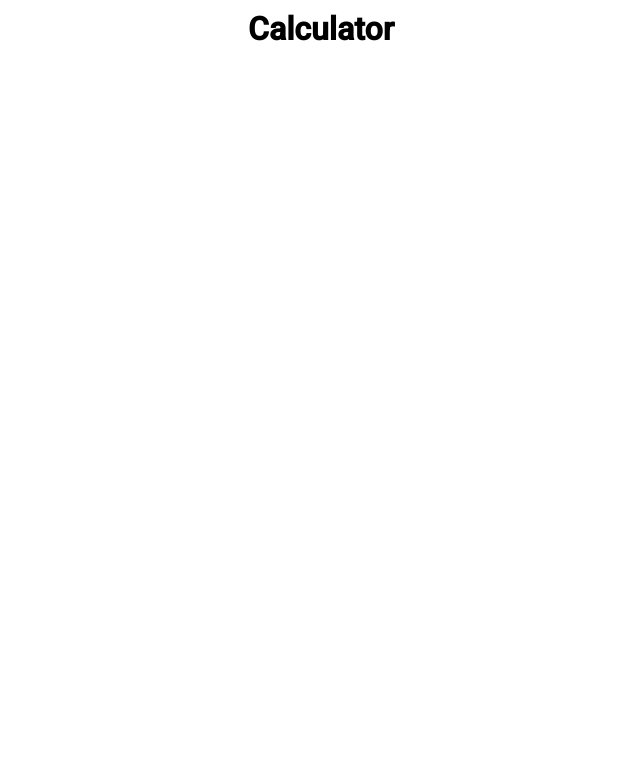
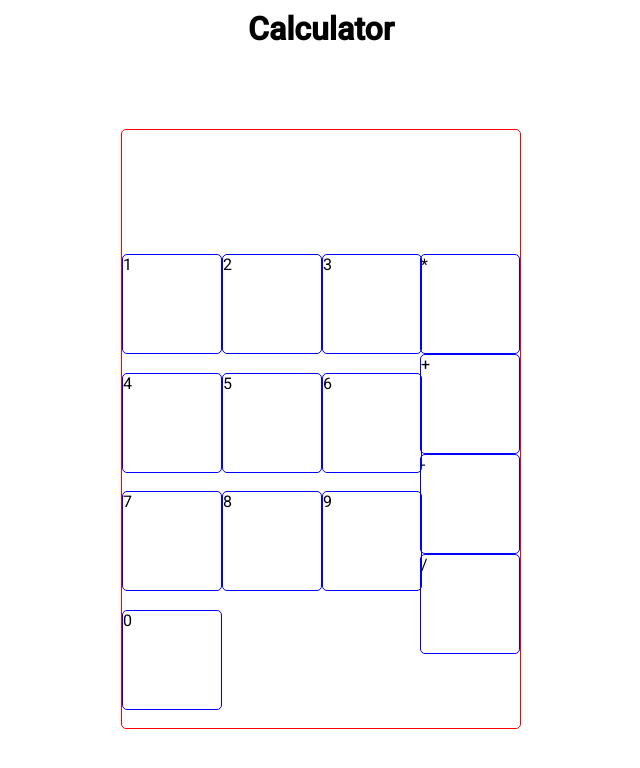
Before and after one commit to RizaHKhan/frontend-workflow, a website: page src/index.html in a window 1280 px wide. Shown: the whole page, without its empty margins (319-959 px from the left). Drawn offline with nearby package versions, Linux system fonts and the light colour scheme; files that its build step writes are made by us from their sources.

Commit message:
Inital calculator setup

```diff
--- /dev/null
+++ b/src/css/components/calculator.scss
@@ -0,0 +1,41 @@
+.calculator {
+  margin: auto;
+  height: 600px;
+  width: 400px;
+  border: solid 1px red;
+  border-radius: 5px;
+  display: grid;
+  grid-template-columns: repeat(4, 1fr);
+  grid-template-areas:
+    "output output output ouput"
+    "numbers numbers numbers operators";
+}
+
+.ouput {
+  grid-area: output;
+  height: 50px;
+}
+
+.numbers {
+  grid-area: numbers;
+  display: grid;
+  grid-template-columns: repeat(3, 1fr);
+
+  .number {
+    width: 100px;
+    height: 100px;
+    border: solid 1px blue;
+    border-radius: 5px;
+  }
+}
+
+.operators {
+  grid-area: operators;
+
+  .operator {
+    width: 100px;
+    height: 100px;
+    border: solid 1px blue;
+    border-radius: 5px;
+  }
+}
--- a/src/css/style.scss
+++ b/src/css/style.scss
@@ -1 +1,2 @@
 @import './components/globals.scss';
+@import './components/calculator.scss';
--- a/src/js/data.js
+++ b/src/js/data.js
@@ -1,9 +1,3 @@
-const items = [
-  { link: 1, title: 'Prinka Copra', description: 'Former Ms.India', image: 'https://www.kollywoodzone.com/data/media/404/bollywood_bombshell_priyanka_chopra_hot_cleavage_photo_shoot_photos_32.jpg'},
-  { link: 2, title: 'Selma Hayek', description: 'Latina Goddess', image: 'https://i.pinimg.com/originals/45/fc/60/45fc6042b544814759f51ee66b13a389.jpg' },
-  { link: 3, title: 'Marilyn Manroe', description: 'Sex Icon Of the 60s', image: 'https://i.pinimg.com/originals/f8/31/b2/f831b235e8491c80ed4027b28020eb4d.jpg' },
-  { link: 4, title: 'Ashwariya Rai', description: 'Former Ms.India and Ms.Universe', image: 'https://1.bp.blogspot.com/-h0-Kl89TwZM/T_AWLgnb3zI/AAAAAAAAA_Y/Xdcy32UfQ_E/s1600/aishwarya+rai+hot.JPG' },
-  { link: 5, title: 'Jennifer Aniston', description: 'Friends Co-star', image: 'https://img.ti-media.net/wp/uploads/sites/46/2013/08/Jennifer-Aniston-555-614x920.jpg' },
-  { link: 6, title: 'Olivia Munn', description: 'Fashion Model', image: 'https://hips.hearstapps.com/esq.h-cdn.co/assets/15/07/nrm_1423515665-esq-05-munn-xln.jpg?resize=480:*' },
-  { link: 7, title: 'Holy Holms', description: 'Former MMA Champion', image: 'https://i1.wp.com/wmmarankings.com/wp-content/uploads/2020/01/82244004_2638045952917734_8387028774884999168_n.jpg?w=1200' }
-]
+let operators = ["*", "+", "-", "/"];
+let numbers = [1, 2, 3, 4, 5, 6, 7, 8, 9, 0];
+let options = ["C", "CE"];
--- /dev/null
+++ b/src/js/index.js
@@ -0,0 +1,38 @@
+let calculator = document.querySelector('.calculator')
+setupCalculator(calculator, numbers, operators)
+
+function setupCalculator(container, numbers, operators) {
+
+  let output = document.createElement('div')
+  output.classList.add('ouput')
+
+  let numbersContainer = document.createElement('div')
+  numbersContainer.classList.add('numbers')
+
+  numbers.forEach(number => {
+    var num = document.createElement('div')
+    num.classList.add('number')
+    num.innerText = number
+    numbersContainer.appendChild(num)
+    num.addEventListener('click', () => {
+      console.log(`${number} was clicked`)
+    })
+  })
+
+  let operatorsContainer = document.createElement('div')
+  operatorsContainer.classList.add('operators')
+
+  operators.forEach(operator => {
+    let op = document.createElement('div')
+    op.classList.add('operator')
+    op.innerText = operator
+    operatorsContainer.appendChild(op)
+    op.addEventListener('click', () => {
+      console.log(`${operator} was clicked`)
+    })
+  })
+
+  container.appendChild(output)
+  container.appendChild(numbersContainer)
+  container.appendChild(operatorsContainer)
+}
```
